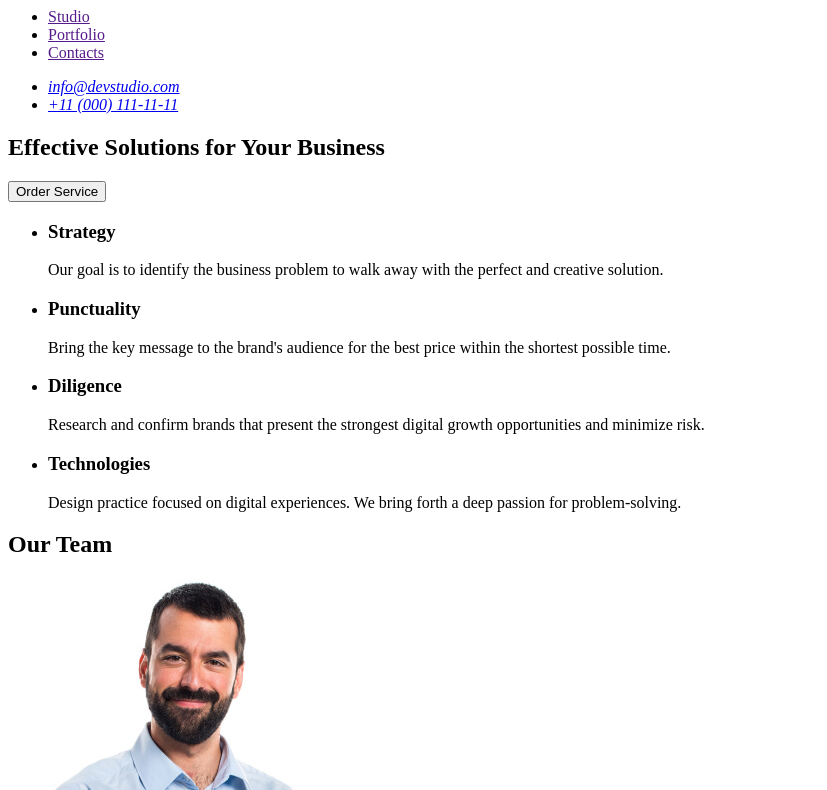
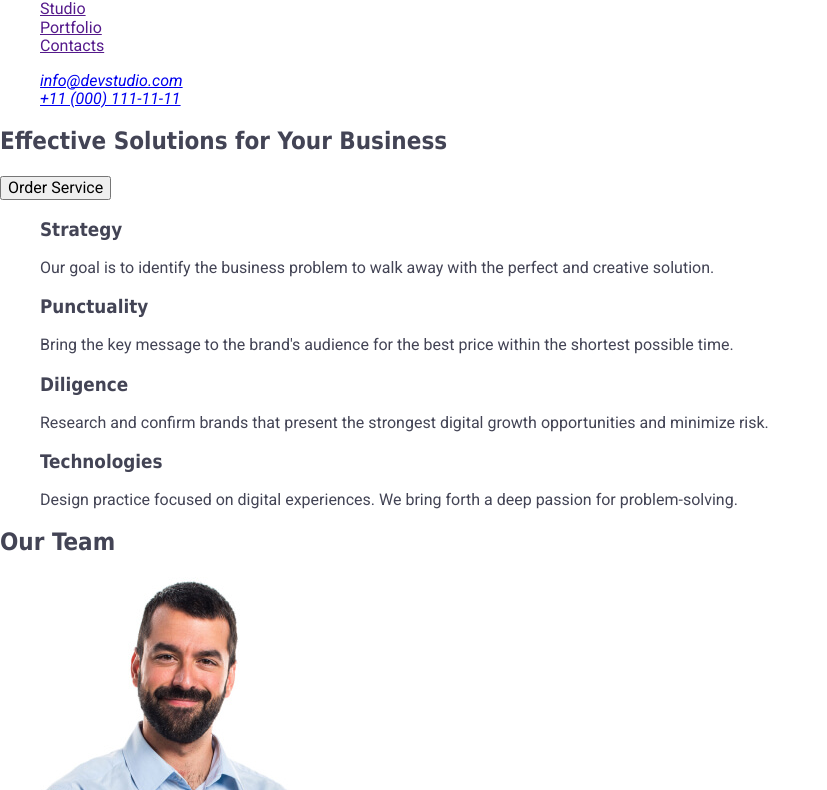
Before and after one commit to Sfilosha/goit-markup-hw-02, a plain HTML site: page index.html in a window 1280 px wide. Shown: the part 34-824 px from the top of the page, without its empty margins (0-827 px from the left). Drawn offline with nearby package versions, Linux system fonts and the light colour scheme.

Commit message:
add classes

```diff
--- /dev/null
+++ b/css/styles.css
@@ -0,0 +1,58 @@
+ /* #region Root */
+ :root {
+    --cl-primary-color: #4D5AE5;
+    --cl-pressed-state: #404BBF;
+    --cl-dark: #2E2F42;
+    --cl-success: #31D0AA;
+    --cl-text: #434455;
+    --cl-subtle-text: #8E8F99;
+    --cl-accent: #E7E9FC;
+    --cl-light: #F4F4FD;
+    --cl-modal-overlay: #2E2F42;
+    --cl-hero-background: #2E2F42;
+    --cl-white-bg: #FFFFFF;
+    --cl-modal-bg: #FCFCFC;
+
+ }
+
+ /* #endregion Root */
+
+ /* #region  */
+
+   body {
+       font-family: 'Roboto', sans-serif;
+       color: var(--cl-text);
+       background-color: var(--cl-white-bg);
+   }
+
+   h1,
+   h2,
+   h3,
+   h4,
+   h5,
+   h6 {
+       font-family: 'Tahoma';
+   }
+
+   ul,
+   ol {
+       list-style-type: none;
+   }
+
+ /* #endregion */
+
+ /* #region classes */
+
+ .logo {
+    color: var(--cl-primary-color)
+ }
+
+ .logo-dark {
+    color: var();
+ }
+
+ .logo-light {
+    color: var();
+ }
+
+ /* #endregion classes*/
--- a/index.html
+++ b/index.html
@@ -4,23 +4,47 @@
     <meta charset="UTF-8" />
     <meta name="viewport" content="width=device-width, initial-scale=1.0" />
     <title>Document</title>
+
+    <!-- Normalise -->
+    <link rel="stylesheet" href="https://cdn.jsdelivr.net/npm/modern-normalize@2.0.0/modern-normalize.min.css">
+
+    <!-- Font  -->
+    <link rel="preconnect" href="https://fonts.googleapis.com">
+    <link rel="preconnect" href="https://fonts.gstatic.com" crossorigin>
+    <link href="https://fonts.googleapis.com/css2?family=Roboto:ital,wght@0,100;0,300;0,400;0,500;0,700;0,900;1,100;1,300;1,400;1,500;1,700;1,900&display=swap" rel="stylesheet">
+
+    <!-- CSS -->
+    <link rel="stylesheet" href="./css/styles.css" />
+
+</head>
   </head>
 
   <body>
     <!-- Header -->
-    <header>
-      <nav>
-        <a href="./index.html">WebStudio</a>
-        <ul>
-          <li><a href="">Studio</a></li>
-          <li><a href="">Portfolio</a></li>
-          <li><a href="">Contacts</a></li>
+    <header class="header">
+      <nav class="nav">
+        <a class="logo" href="./index.html">Web<span class="logo-dark">Studio</span></a>
+        <ul class="nav-list">
+          <li class="nav-list-item">
+            <a class="nav-link" href="">Studio</a></li>
+          <li class="nav-list-item">
+            <a class="nav-link" href="">Portfolio</a></li>
+          <li class="nav-list-item">
+            <a class="nav-link" href="">Contacts</a></li>
         </ul>
       </nav>
-      <address>
-        <ul>
-          <li><a href="mailto:info@devstudio.com">info@devstudio.com</a></li>
-          <li><a href="tel:+110001111111">+11 (000) 111-11-11</a></li>
+      <address class="address">
+        <ul class="address-list">
+          <li class="address-list-item">
+            <a
+            class="address-link" href="mailto:info@devstudio.com">info@devstudio.com</a>
+          </li>
+          <li class="address-list-item">
+            <a
+            class="address-link"
+            href="tel:+110001111111">+11 (000) 111-11-11
+          </a>
+          </li>
         </ul>
       </address>
     </header>
@@ -29,40 +53,40 @@
 
     <main>
       <!-- #region Hero -->
-      <section>
-        <h1>Effective Solutions for Your Business</h1>
-        <button type="button">Order Service</button>
+      <section class="hero">
+        <h1 class="hero-title">Effective Solutions for Your Business</h1>
+        <button class="hero-button" type="button">Order Service</button>
       </section>
       <!-- #endregion Hero -->
 
       <!-- #region Values -->
-      <section>
-        <h2 hidden>Values</h2>
-        <ul>
-          <li>
-            <h3>Strategy</h3>
-            <p>
+      <section class="values">
+        <h2 class="values-title" hidden>Values</h2>
+        <ul class="values-list">
+          <li class="values-list-item">
+            <h3 class="values-subtitle">Strategy</h3>
+            <p class="values-text">
               Our goal is to identify the business problem to walk away with the
               perfect and creative solution.
             </p>
           </li>
-          <li>
-            <h3>Punctuality</h3>
-            <p>
+          <li class="values-list-item">
+            <h3 class="values-subtitle">Punctuality</h3>
+            <p class="values-text">
               Bring the key message to the brand's audience for the best price
               within the shortest possible time.
             </p>
           </li>
-          <li>
-            <h3>Diligence</h3>
-            <p>
+          <li class="values-list-item">
+            <h3 class="values-subtitle">Diligence</h3>
+            <p class="values-text">
               Research and confirm brands that present the strongest digital
               growth opportunities and minimize risk.
             </p>
           </li>
-          <li>
-            <h3>Technologies</h3>
-            <p>
+          <li class="values-list-item">
+            <h3 class="values-subtitle">Technologies</h3>
+            <p class="values-text">
               Design practice focused on digital experiences. We bring forth a
               deep passion for problem-solving.
             </p>
@@ -72,57 +96,61 @@
       <!-- #endregion Values -->
 
       <!-- #region Team -->
-      <section>
-        <h2>Our Team</h2>
-        <ul>
-          <li>
+      <section class="team">
+        <h2 class="team-title">Our Team</h2>
+        <ul class="team-list">
+          <li class="team-list-item">
             <img
+              class="team-image"
               src="./images/team/img-01.jpg"
               alt="Mark portrait"
               width="264"
               height="260"
             />
-            <h3>Mark Guerrero</h3>
-            <p>Product Designer</p>
+            <h3 class="team-subtitle">Mark Guerrero</h3>
+            <p class="team-role">Product Designer</p>
           </li>
-          <li>
+          <li class="team-list-item">
             <img
+              class="team-image"
               src="./images/team/img-02.jpg"
               alt="Tom portrait"
               width="264"
               height="260"
             />
-            <h3>Tom Ford</h3>
-            <p>Frontend Developer</p>
+            <h3 class="team-subtitle">Tom Ford</h3>
+            <p class="team-role">Frontend Developer</p>
           </li>
-          <li>
+          <li class="team-list-item">
             <img
+              class="team-image"
               src="./images/team/img-03.jpg"
               alt="Camila Garcia"
               width="264"
               height="260"
             />
-            <h3>Camila Garcia</h3>
-            <p>Marketing</p>
+            <h3 class="team-subtitle">Camila Garcia</h3>
+            <p class="team-role">Marketing</p>
           </li>
-          <li>
+          <li class="team-list-item">
             <img
+              class="team-image"
               src="./images/team/img-04.jpg"
               alt="Daniel portrait"
               width="264"
               height="260"
             />
-            <h3>Daniel Wilson</h3>
-            <p>UI Designer</p>
+            <h3 class="team-subtitle">Daniel Wilson</h3>
+            <p class="team-role">UI Designer</p>
           </li>
         </ul>
       </section>
       <!-- #endregion Team -->
     </main>
 
-    <footer>
-      <a href="./index.html">WebStudio</a>
-      <p>
+    <footer class="footer">
+      <a class="logo" href="./index.html">Web<span class="logo-light">Studio</span></a>
+      <p class="text-footer">
         Increase the flow of customers and sales for your business with digital
         marketing & growth solutions.
       </p>
```
